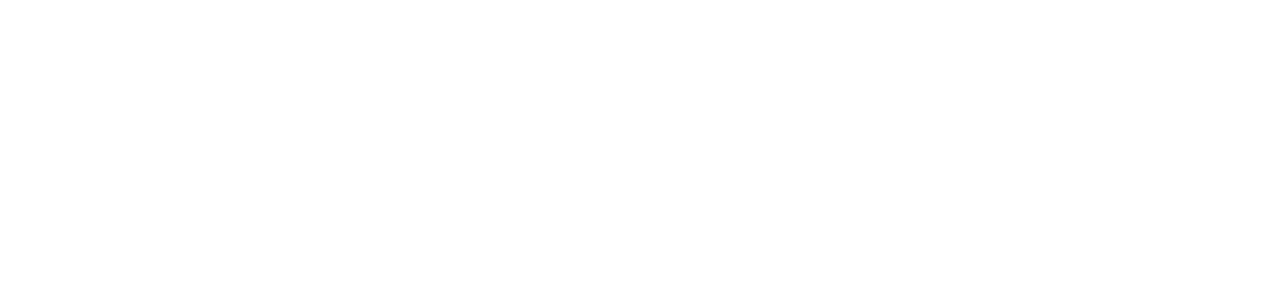
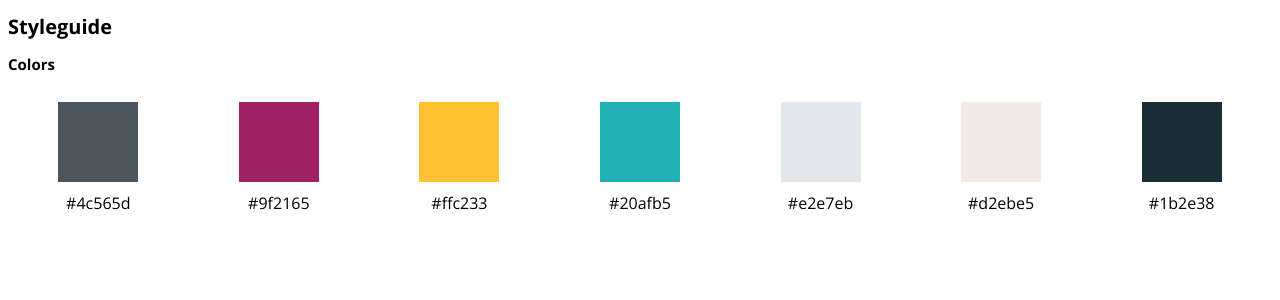
Before and after one commit to ManatiCR/fdi-front, a Vue app: page /styleguide in a window 1280 px wide. Shown: the top 300 px of the page. Built offline with nearby package versions, Linux system fonts and the light colour scheme.

Commit message:
FDI-2: Styleguide base elements

```diff
--- a/src/App.vue
+++ b/src/App.vue
@@ -4,5 +4,19 @@
   </div>
 </template>
 
-<style>
+<style lang="scss">
+@import "assets/scss/variables";
+
+// Google Fonts.
+@import url('https://fonts.googleapis.com/css?family=Open+Sans:400,400i,600,700,700i');
+
+// Base Styles.
+
+html {
+  font-size: 62.5%;
+}
+
+body {
+  font-family: $opensans;
+}
 </style>
--- /dev/null
+++ b/src/assets/scss/_variables.scss
@@ -0,0 +1,15 @@
+//
+// Variables.
+//
+
+// Fonts.
+$opensans: 'Open Sans', sans-serif;
+
+// Colors.
+$text: #4c565d;
+$highlight1: #9f2165;
+$highlight2: #ffc233;
+$highlight3: #20afb5;
+$background1: #e2e7eb;
+$background2: #f2ebe5;
+$background3: #1b2e38;
--- a/src/router.js
+++ b/src/router.js
@@ -1,6 +1,7 @@
 import Vue from 'vue';
 import Router from 'vue-router';
 import Home from './views/Home.vue';
+import StyleGuide from './views/StyleGuide.vue';
 
 Vue.use(Router);
 
@@ -12,5 +13,10 @@
       name: 'home',
       component: Home,
     },
+    {
+      path: '/styleguide',
+      name: 'styleguide',
+      component: StyleGuide,
+    }
   ],
 });
--- /dev/null
+++ b/src/views/StyleGuide.vue
@@ -0,0 +1,65 @@
+<template>
+  <div class="styleguide">
+    <h1>Styleguide</h1>
+    <section class="styleguide__colors">
+      <h2>Colors</h2>
+      <div class="colors-container">
+        <p class="color color--text">#4c565d</p>
+        <p class="color color--highlight1">#9f2165</p>
+        <p class="color color--highlight2">#ffc233</p>
+        <p class="color color--highlight3">#20afb5</p>
+        <p class="color color--background1">#e2e7eb</p>
+        <p class="color color--background2">#d2ebe5</p>
+        <p class="color color--background3">#1b2e38</p>
+      </div>
+    </section>
+  </div>
+</template>
+
+<style lang="scss" scoped>
+@import "../assets/scss/variables";
+.colors-container {
+  display: flex;
+  justify-content: space-around;
+}
+.color {
+  width: 80px;
+  text-align: center;
+  font-size: 1.6rem;
+}
+.color:before {
+  content: '';
+  display: block;
+  width: 80px;
+  height: 80px;
+  margin-bottom: 10px;
+}
+
+.color--text:before {
+  background-color: $text;
+}
+
+.color--highlight1:before {
+  background-color: $highlight1;
+}
+
+.color--highlight2:before {
+  background-color: $highlight2;
+}
+
+.color--highlight3:before {
+  background-color: $highlight3;
+}
+
+.color--background1:before {
+  background-color: $background1;
+}
+
+.color--background2:before {
+  background-color: $background2;
+}
+
+.color--background3:before {
+  background-color: $background3;
+}
+</style>
```
